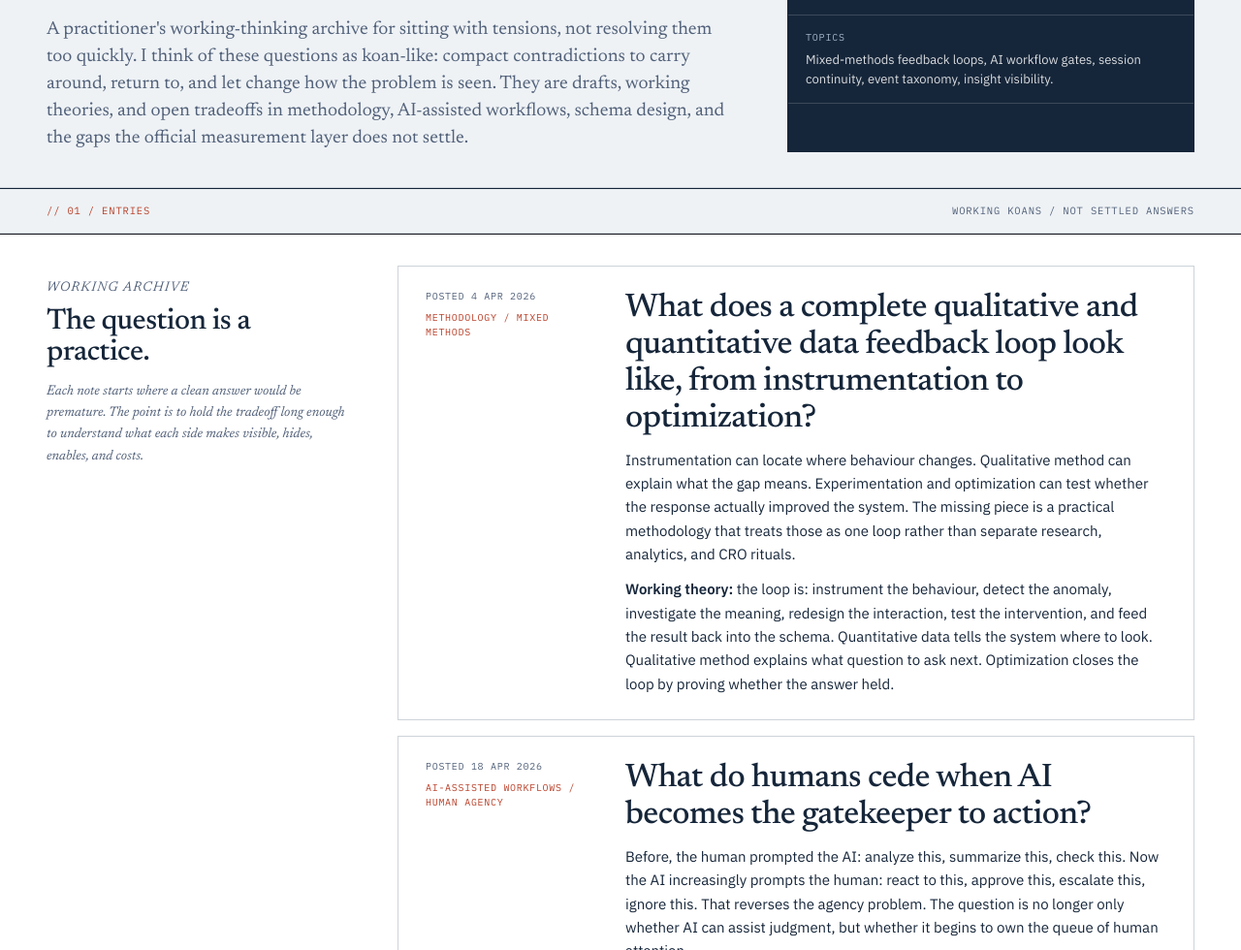
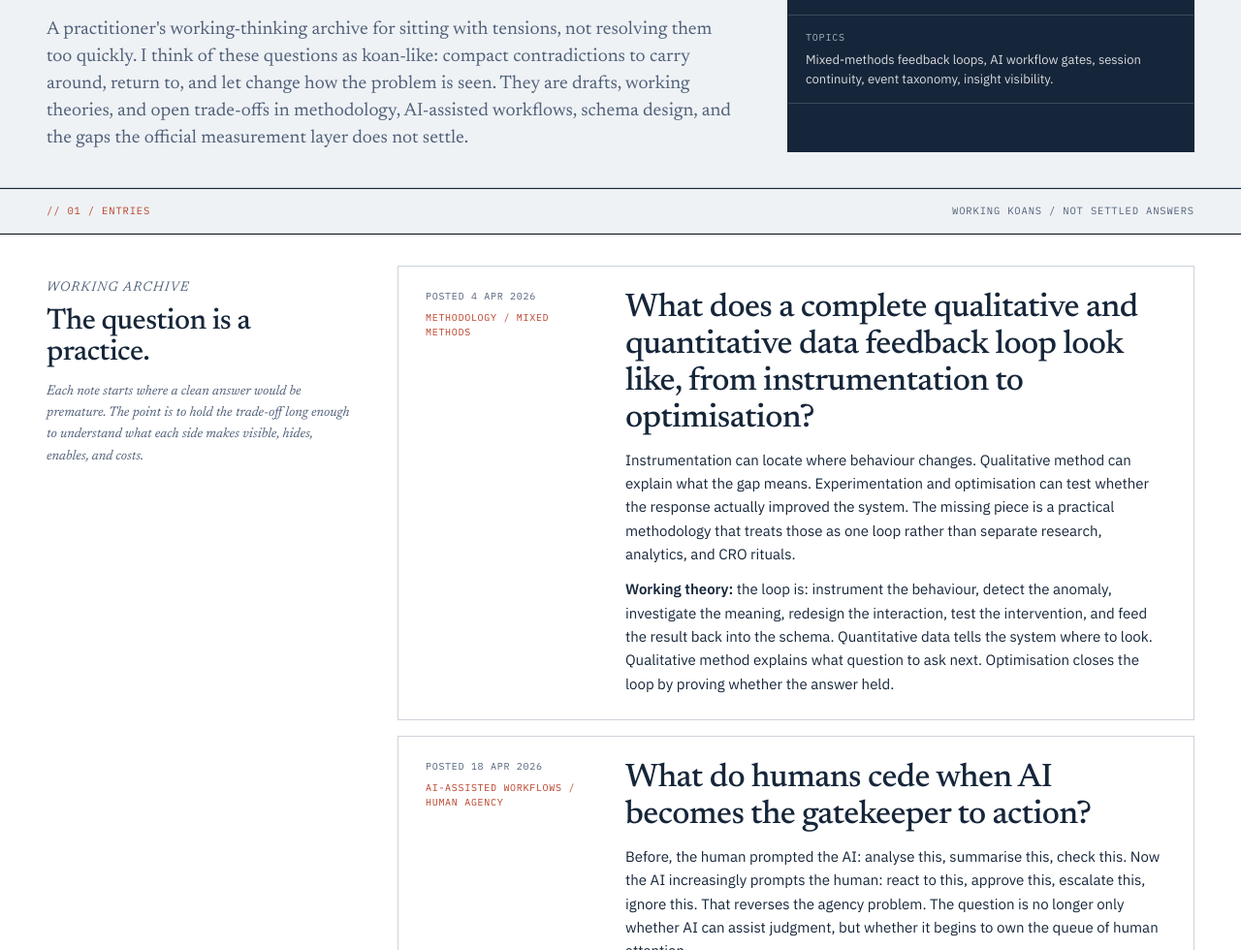
Before and after one commit to fredericlabadie/fredericlabadie.github.io, a Jekyll site: the page built from thoughts/index.html, in a window 1280 px wide and 1400 px high. Shown: the part 299-1279 px from the top of the window at 97% size. Built offline with Jekyll 4.4.1, drawn with Linux system fonts in a browser that asks for light colours; comment, search, counter and statistics services are not loaded; some of the changed text lies outside the part shown.

Commit message:
fix: QA pass 8 — thoughts page copy fixes
- 'optimization'/'Optimization' → 'optimisation'/'Optimisation' (×3)
- 'analyze'/'summarize' → 'analyse'/'summarise'
- 'Phil's personal dashboard' → 'one analyst's personal dashboard'
- 'tradeoffs'/'tradeoff' → 'trade-offs'/'trade-off' (×3, incl. front matter)

Co-Authored-By: Claude Sonnet 4.6 <noreply@anthropic.com>

```diff
--- a/thoughts/index.html
+++ b/thoughts/index.html
@@ -3,7 +3,7 @@ nav_key: thoughts
 footer_label: Current Meditations
 title: "Current Meditations"
 title_tag: "Current Meditations &mdash; Frederic Labadie, Analytics Architect"
-description: "Current Meditations: koan-like tensions in analytics methodology, AI-assisted workflows, instrumentation design, and the tradeoffs the official measurement layer does not resolve."
+description: "Current Meditations: koan-like tensions in analytics methodology, AI-assisted workflows, instrumentation design, and the trade-offs the official measurement layer does not resolve."
 robots: "noindex, nofollow"
 theme_color: "#eef2f5"
 og_type: "website"
@@ -13,6 +13,7 @@ twitter_title: "Current Meditations &mdash; Frederic Labadie"
 extra_css:
   - "/css/thoughts-blueprint.css"
 ---
+
 <!doctype html>
 <html lang="en">
   <head>
@@ -33,10 +34,11 @@ extra_css:
           <p class="bp-thoughts-dek">
             A practitioner's working-thinking archive for sitting with tensions,
             not resolving them too quickly. I think of these questions as
-            koan-like: compact contradictions to carry around, return to, and let
-            change how the problem is seen. They are drafts, working theories,
-            and open tradeoffs in methodology, AI-assisted workflows, schema
-            design, and the gaps the official measurement layer does not settle.
+            koan-like: compact contradictions to carry around, return to, and
+            let change how the problem is seen. They are drafts, working
+            theories, and open trade-offs in methodology, AI-assisted workflows,
+            schema design, and the gaps the official measurement layer does not
+            settle.
           </p>
         </div>
         <aside class="bp-thoughts-panel" aria-label="Archive summary">
@@ -54,8 +56,8 @@ extra_css:
           <div class="bp-thoughts-panel-row">
             <span>Topics</span>
             <p>
-              Mixed-methods feedback loops, AI workflow gates, session continuity,
-              event taxonomy, insight visibility.
+              Mixed-methods feedback loops, AI workflow gates, session
+              continuity, event taxonomy, insight visibility.
             </p>
           </div>
         </aside>
@@ -72,7 +74,7 @@ extra_css:
           <h2>The question is a practice.</h2>
           <p>
             Each note starts where a clean answer would be premature. The point
-            is to hold the tradeoff long enough to understand what each side
+            is to hold the trade-off long enough to understand what each side
             makes visible, hides, enables, and costs.
           </p>
         </aside>
@@ -87,13 +89,14 @@ extra_css:
               <h3>
                 <a href="#q-feedback-loop-methodology"
                   >What does a complete qualitative and quantitative data
-                  feedback loop look like, from instrumentation to optimization?</a
+                  feedback loop look like, from instrumentation to
+                  optimisation?</a
                 >
               </h3>
               <p>
                 Instrumentation can locate where behaviour changes. Qualitative
                 method can explain what the gap means. Experimentation and
-                optimization can test whether the response actually improved the
+                optimisation can test whether the response actually improved the
                 system. The missing piece is a practical methodology that treats
                 those as one loop rather than separate research, analytics, and
                 CRO rituals.
@@ -104,7 +107,7 @@ extra_css:
                 the interaction, test the intervention, and feed the result back
                 into the schema. Quantitative data tells the system where to
                 look. Qualitative method explains what question to ask next.
-                Optimization closes the loop by proving whether the answer held.
+                Optimisation closes the loop by proving whether the answer held.
               </p>
             </div>
           </article>
@@ -122,12 +125,12 @@ extra_css:
                 >
               </h3>
               <p>
-                Before, the human prompted the AI: analyze this, summarize this,
+                Before, the human prompted the AI: analyse this, summarise this,
                 check this. Now the AI increasingly prompts the human: react to
                 this, approve this, escalate this, ignore this. That reverses
-                the agency problem. The question is no longer only whether AI can
-                assist judgment, but whether it begins to own the queue of human
-                attention.
+                the agency problem. The question is no longer only whether AI
+                can assist judgment, but whether it begins to own the queue of
+                human attention.
               </p>
               <p>
                 <strong>Working theory:</strong> the risk is not only that AI
@@ -197,12 +200,12 @@ extra_css:
               </p>
               <p>
                 <strong>Working theory:</strong> event minimalism only works
-                when parameter richness is strong enough to preserve meaning. The
-                event should name the user action; the parameter should explain
-                the conditions that made the action meaningful. A skipped step
-                becomes an event only when the skip itself is an intentional
-                action. Otherwise, it belongs as context on the event that
-                followed.
+                when parameter richness is strong enough to preserve meaning.
+                The event should name the user action; the parameter should
+                explain the conditions that made the action meaningful. A
+                skipped step becomes an event only when the skip itself is an
+                intentional action. Otherwise, it belongs as context on the
+                event that followed.
               </p>
             </div>
           </article>
@@ -246,7 +249,6 @@ extra_css:
         </div>
       </section>
     </main>
-    {% include site-footer.html %}
-    {% include site-scripts.html %}
+    {% include site-footer.html %} {% include site-scripts.html %}
   </body>
 </html>
```
Also changed, not shown: other parts of thoughts/index.html (+5 -5 lines).
